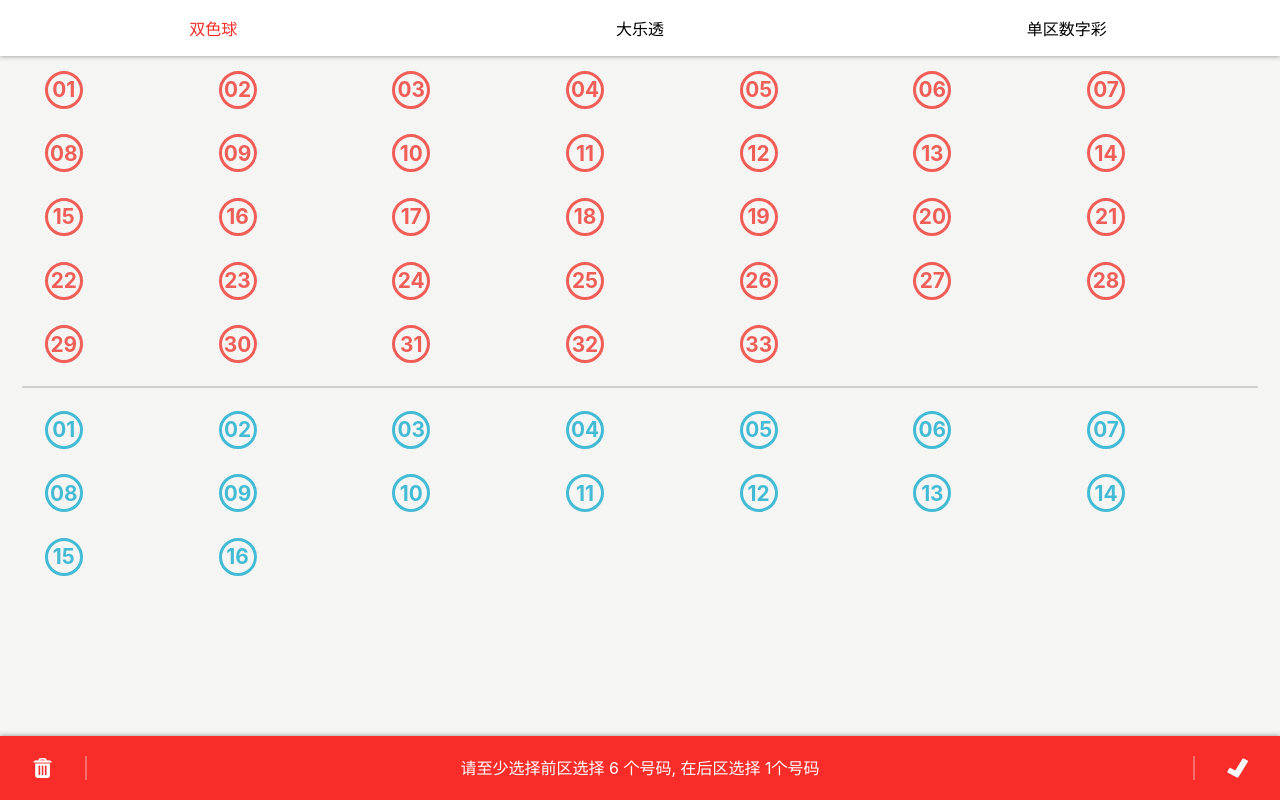
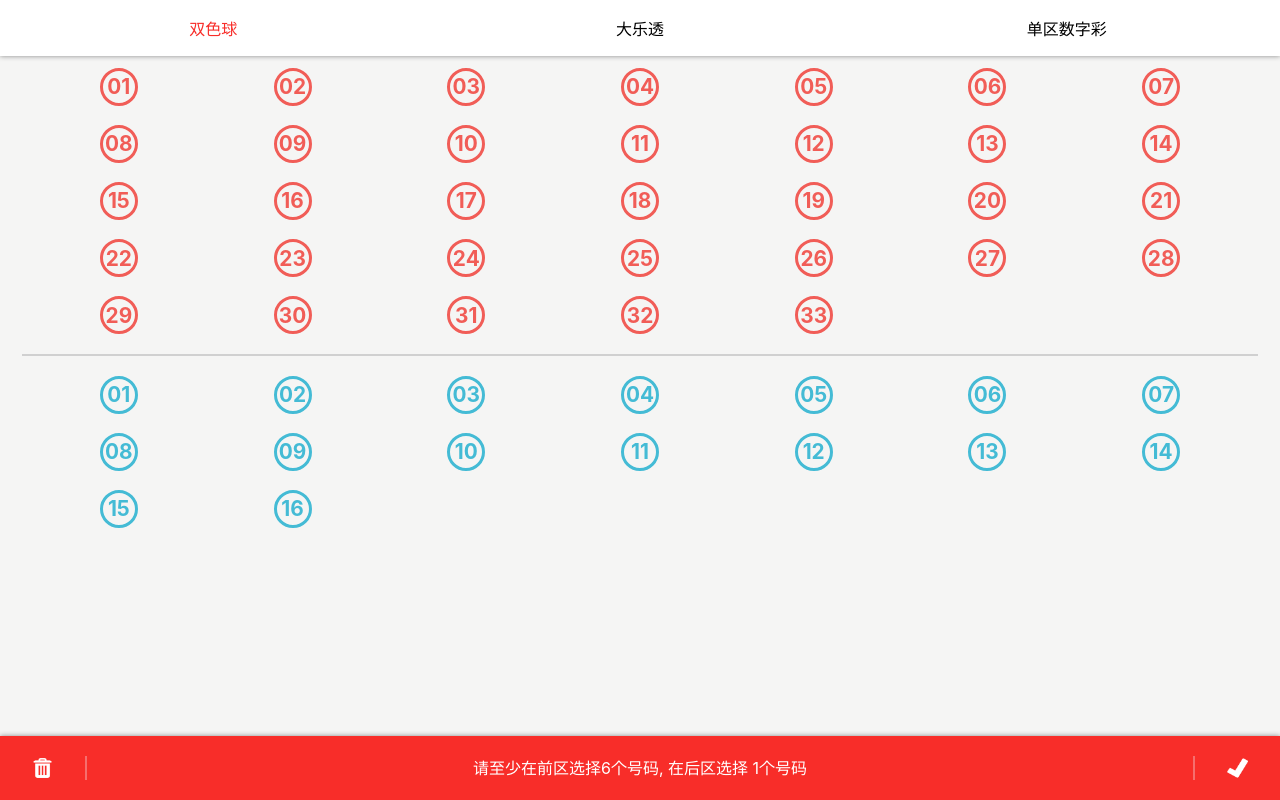
Before and after one commit to zehaowork/lottery-app, a React (Create React App) app: page / in a window 1280 px wide. Built offline with nearby package versions, Linux system fonts and the light colour scheme; the HTML template or start-up script is replaced by a standard one.

Commit message:
UI fixes

```diff
--- a/src/components/ball/ball.css
+++ b/src/components/ball/ball.css
@@ -6,7 +6,7 @@
   justify-content: center;
   border: 0.2rem solid #f15d57;
   border-radius: 50%;
-  margin: 0.8rem;
+  margin: 0.6rem;
   color: #f15d57;
 }
 
--- a/src/components/game/game.css
+++ b/src/components/game/game.css
@@ -6,13 +6,15 @@
   display: flex;
   flex-direction: column;
   align-items: center;
+
   flex: 1;
   padding: 0 2rem;
 }
 .selection-area > div {
   display: grid;
-  justify-content: center;
-  align-content: center;
+
+  align-items: center;
+  justify-items: center;
 
   grid-template-columns: repeat(7, 1fr);
   border-bottom: 0.14rem solid #d0d0d0;
--- a/src/components/game/game.jsx
+++ b/src/components/game/game.jsx
@@ -153,7 +153,7 @@ function Game(props){
             return "至少选择 "+props.game.front.min +" 个号码"
         }
         else{
-            return "请至少选择前区选择 "+props.game.front.min +" 个号码, 在后区选择 "+props.game.back.min +"个号码"
+            return "请至少在前区选择"+props.game.front.min +"个号码, 在后区选择 "+props.game.back.min +"个号码"
         }
     }
 
```
